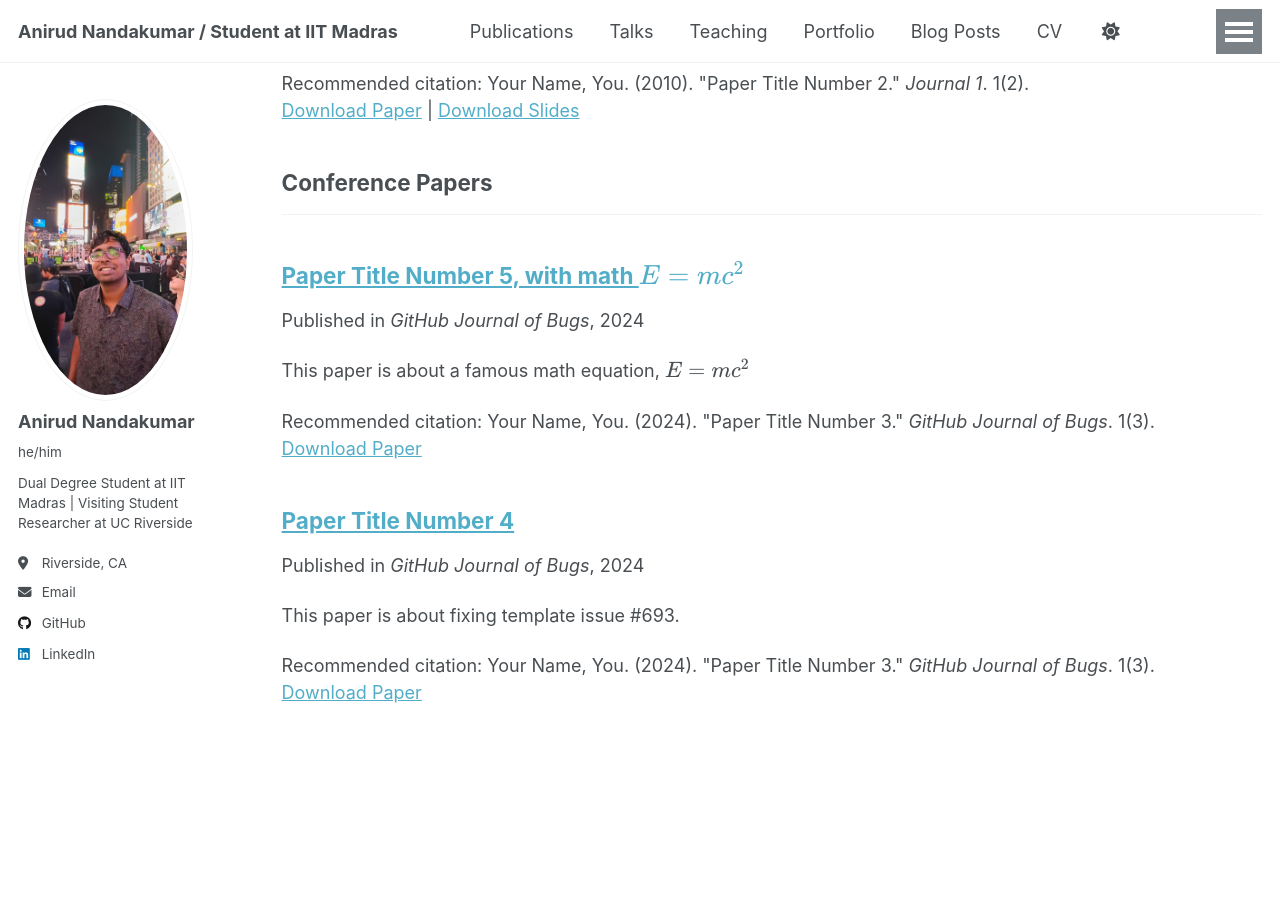
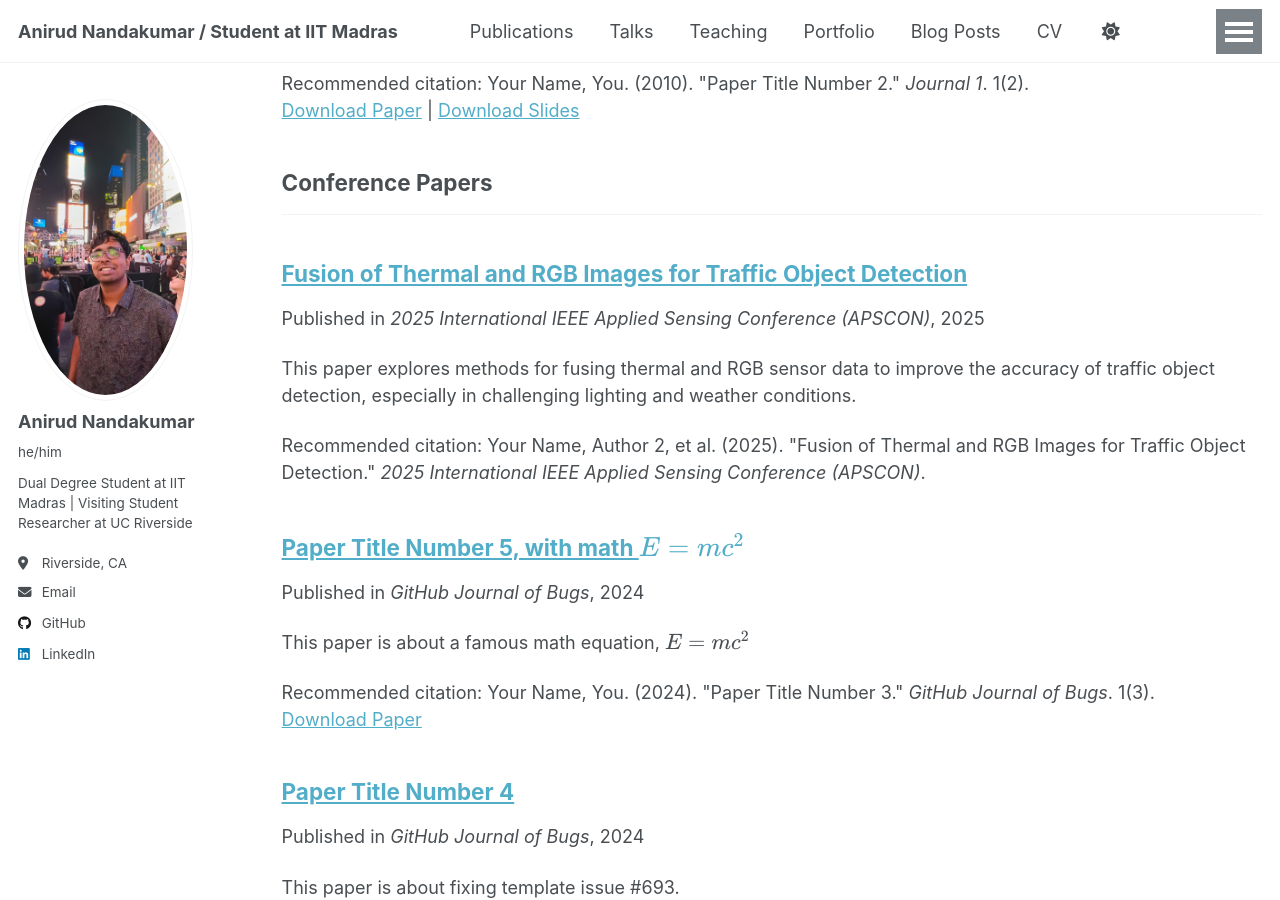
Before and after one commit to AnirudN/AnirudN.github.io, a Jekyll site: the page built from _pages/publications.html, in a window 1280 px wide and 900 px high, scrolled down 584 px. Built offline with Jekyll 4.4.1, drawn with Linux system fonts in a browser that asks for light colours; a script that is not in the unit is left out; a file with an impossible date is left out.

Commit message:
Update Apscon.md

```diff
--- a/_publications/Apscon.md
+++ b/_publications/Apscon.md
@@ -2,12 +2,12 @@
 title: "Fusion of Thermal and RGB Images for Traffic Object Detection"
 collection: publications
 category: conferences
-permalink: /publication/Apscon
-excerpt: ''
-date: 2025
+permalink: /publication/apscon # A cleaner permalink
+excerpt: 'This paper explores methods for fusing thermal and RGB sensor data to improve the accuracy of traffic object detection, especially in challenging lighting and weather conditions.' # Added a useful excerpt
+date: 2025-01-01 # CORRECTED DATE FORMAT
 venue: '2025 International IEEE Applied Sensing Conference (APSCON)'
-slidesurl: 'http://academicpages.github.io/files/slides1.pdf'
-paperurl: 'http://academicpages.github.io/files/paper1.pdf'
-bibtexurl: 'http://academicpages.github.io/files/bibtex1.bib'
-citation: 'Your Name, You. (2009). &quot;Paper Title Number 1.&quot; <i>Journal 1</i>. 1(1).'
+slidesurl: # Leave blank or remove if you do not have slides yet
+paperurl: # Leave blank or remove if the paper is not available yet
+bibtexurl: # Leave blank or remove if you do not have a BibTeX file yet
+citation: 'Your Name, Author 2, et al. (2025). "Fusion of Thermal and RGB Images for Traffic Object Detection." <i>2025 International IEEE Applied Sensing Conference (APSCON)</i>.' # CORRECTED CITATION
 ---
```
